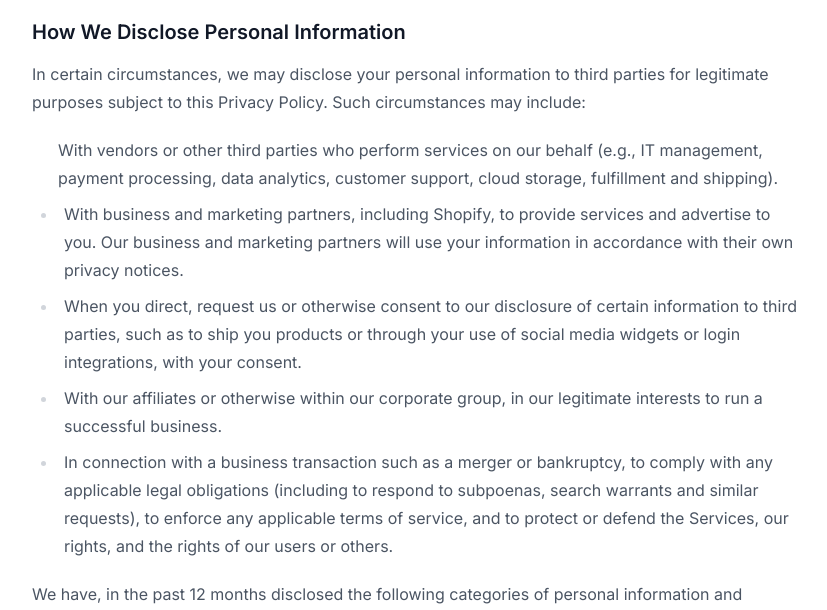
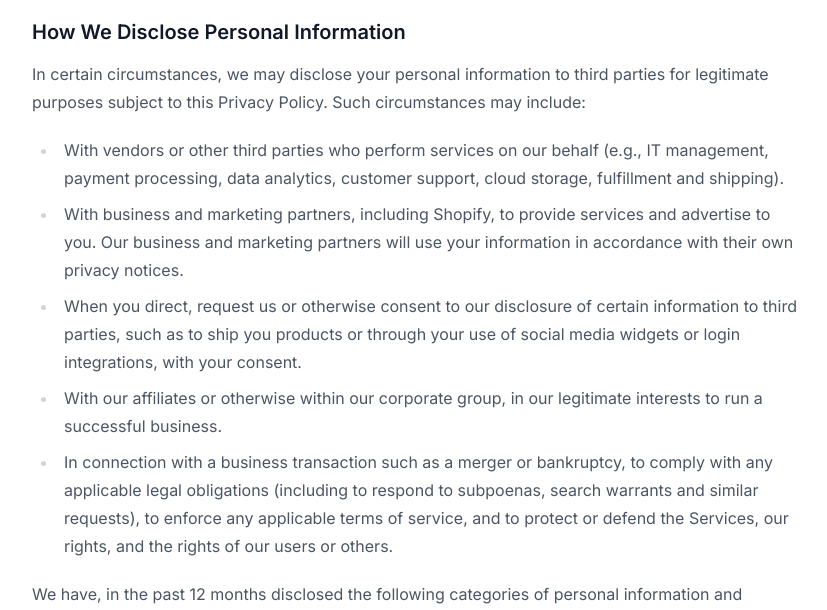
Before and after one commit to paulchrisluke/VendorSync-Marketplace, a Next.js app: page /policies/privacy in a window 1280 px wide. Shown: the part 3600-4210 px from the top of the page, without its empty margins (224-1051 px from the left). Built offline with nearby package versions, Linux system fonts and the light colour scheme.

Commit message:
add bullet

```diff
--- a/src/pages/policies/privacy/index.jsx
+++ b/src/pages/policies/privacy/index.jsx
@@ -98,7 +98,7 @@ export default function Privacy() {
 
 <p>In certain circumstances, we may disclose your personal information to third parties for legitimate purposes subject to this Privacy Policy. Such circumstances may include:</p>
 
-<ul> With vendors or other third parties who perform services on our behalf (e.g., IT management, payment processing, data analytics, customer support, cloud storage, fulfillment and shipping).
+<ul> <li>With vendors or other third parties who perform services on our behalf (e.g., IT management, payment processing, data analytics, customer support, cloud storage, fulfillment and shipping).</li>
 <li>With business and marketing partners, including Shopify, to provide services and advertise to you. Our business and marketing partners will use your information in accordance with their own privacy notices.</li>
 <li>When you direct, request us or otherwise consent to our disclosure of certain information to third parties, such as to ship you products or through your use of social media widgets or login integrations, with your consent.</li>
 <li>With our affiliates or otherwise within our corporate group, in our legitimate interests to run a successful business.</li>
```
